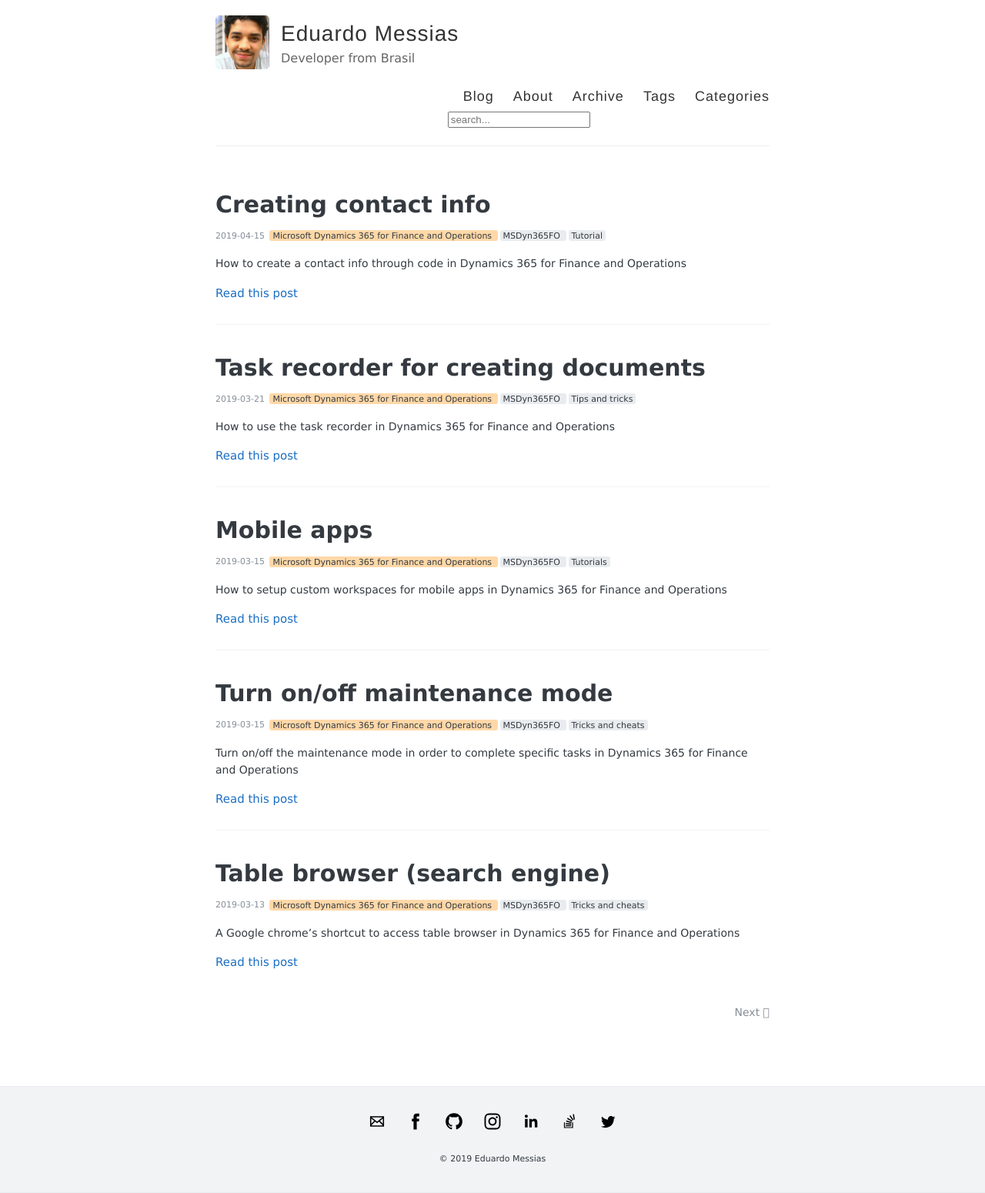
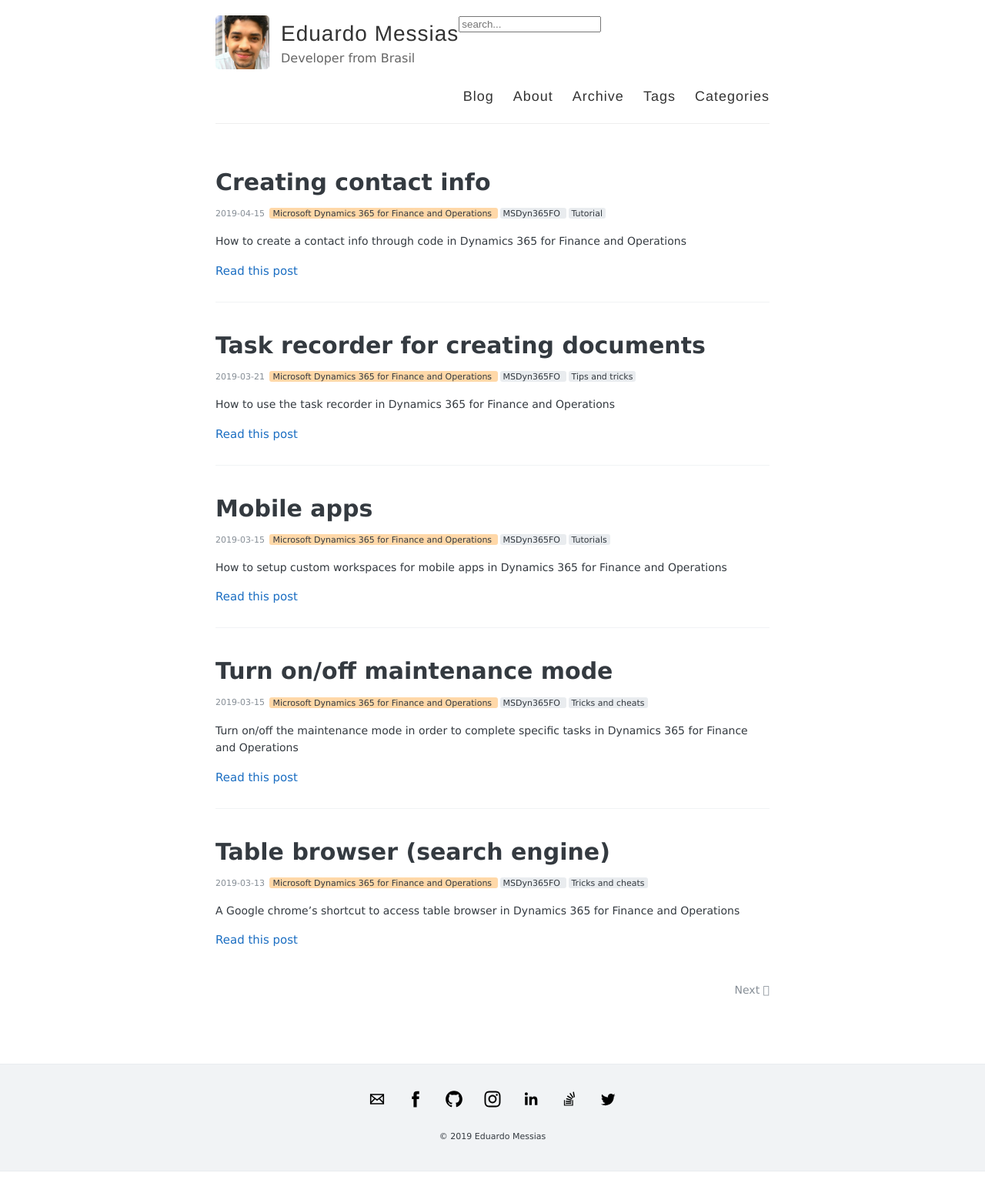
Before and after one commit to eduardomessias/eduardomessias.github.io, a Jekyll site: the page built from index.html, in a window 1280 px wide. Shown: the whole page at 77% size. Built offline with Jekyll 4.4.1, drawn with Linux system fonts in a browser that asks for light colours; the list of posts is cut into pages by our own code; after the commit the page ends 1522 px from its top, so only the background shows below that.

Commit message:
Update nav.html

```diff
--- a/_includes/nav.html
+++ b/_includes/nav.html
@@ -10,6 +10,8 @@
         <p class="site-description">{{ site.description }}</p>
       </div>
 
+      {% include search.html %}
+
       <nav>
         {% for nav in site.navigation %}
         {% if nav.url contains 'http://' or nav.url contains 'https://' %}
@@ -18,8 +20,6 @@
         <a href="{{ site.baseurl }}{{ nav.url }}">{{ nav.name }}</a>
         {% endif %}
         {% endfor %}
-
-        {% include search.html %}
       </nav>
     </header>
   </div>
```
